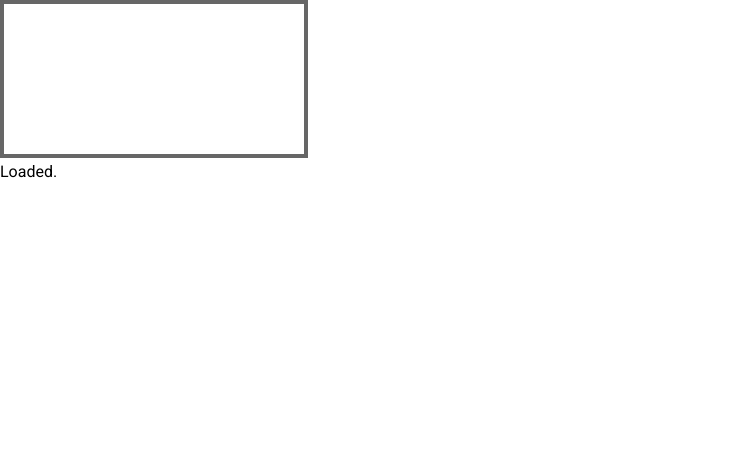
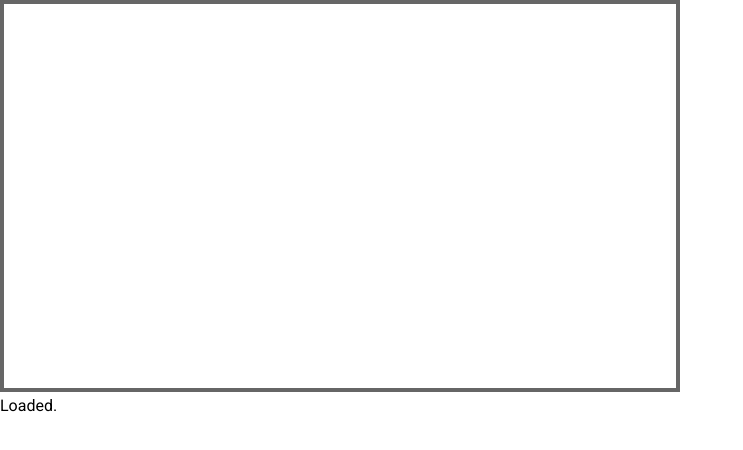
Before and after one commit to michaellaszlo/sandwich-time, a plain HTML site: page index.html in a window 1280 px wide. Shown: the whole page, without its empty margins (0-743 px from the left). Drawn offline with Linux system fonts and the light colour scheme.

Commit message:
Layer canvases and fit to map

```diff
--- a/index.html
+++ b/index.html
@@ -10,7 +10,7 @@
 </head>
 <body>
 
-<canvas id="gameCanvas"></canvas>
+<div id="gameBox"></div>
 
 <div id="messageBox"></div>
 
--- a/tofu.time.css
+++ b/tofu.time.css
@@ -5,8 +5,13 @@
   font-family: Roboto;
 }
 
-#gameCanvas {
+#gameBox {
   border: 4px solid #666;
+  position: relative;
+  display: inline-block;
+}
+#gameBox canvas {
+  position: absolute;
 }
 
 #messageBox {
--- a/tofu.time.js
+++ b/tofu.time.js
@@ -2,18 +2,29 @@ var TofuTime = (function () {
   var levels = [
         {
           map: [
-            '   xxxxxx            ',
-            '   |  |              ',
-            '   |  xxxxxxx        ',
-            '   |       |         ',
-            '  xxxx   xxxxxxxx    ',
-            '          |          ',
-            '    xxxxxxxx         ',
-            '                     '
+            '                     ',
+            ' xxxxxxxxxxxxxxxxxxx ',
+            ' |    |      |     | ',
+            ' |    xxxxxxxx     | ',
+            ' |         |       | ',
+            ' xxxx    xxxxxxxx  | ',
+            '    |     |     |  | ',
+            '    xxxxxxx     |  | ',
+            '    |           |  | ',
+            ' xxxxxxx      xxxxxx ',
+            ' |     |      |    | ',
+            ' xxxxxxxxxxxxxxxxxxx '
           ]
         }
       ],
-      currentLevel;
+      currentLevel,
+      size = {
+        cell: 32,
+        container: { border: 4 }
+      },
+      container = {},
+      canvas = {},
+      context = {};
 
   function addMessage(s) {
     document.getElementById('messageBox').innerHTML += s + '<br>';
@@ -27,8 +38,8 @@ var TofuTime = (function () {
         dc = [ 0, 1, 0, -1 ],
         i, R, C,
         map = currentLevel.map,
-        rLimit = currentLevel.height,
-        cLimit = currentLevel.width;
+        rLimit = currentLevel.numRows,
+        cLimit = currentLevel.numCols;
     flooded[r][c] = true;
     cells.push({ r: r, c: c });
     for (i = 0; i < 4; ++i) {
@@ -64,21 +75,26 @@ var TofuTime = (function () {
     };
   }
 
+  function paintLevel() {
+  }
+
   function loadLevel(levelIndex) {
     var level = currentLevel = levels[levelIndex],
         map = level.map,
-        height = level.height = map.length,
-        width = level.width = map[0].length,
+        numRows = level.numRows = map.length,
+        numCols = level.numCols = map[0].length,
+        physicalWidth = numCols * size.cell,
+        physicalHeight = numRows * size.cell,
         platforms = [],
         ladders = [],
-        flooded = new Array(height),
+        flooded = new Array(numRows),
         thing,
         r, c, ch;
-    for (r = 0; r < height; ++r) {
-      flooded[r] = new Array(width);
+    for (r = 0; r < numRows; ++r) {
+      flooded[r] = new Array(numCols);
     }
-    for (r = 0; r < height; ++r) {
-      for (c = 0; c < width; ++c) {
+    for (r = 0; r < numRows; ++r) {
+      for (c = 0; c < numCols; ++c) {
         if (flooded[r][c]) {
           continue;
         }
@@ -93,9 +109,23 @@ var TofuTime = (function () {
         }
       }
     }
+    container.game.style.width = physicalWidth +
+        2 * size.container.border + 'px';
+    container.game.style.height = physicalHeight +
+        2 * size.container.border + 'px';
+    Object.keys(canvas).forEach(function (name) {
+      canvas[name].width = physicalWidth;
+      canvas[name].height = physicalHeight;
+    });
   }
 
   function load() {
+    container.game = document.getElementById('gameBox');
+    [ 'furniture', 'characters' ].forEach(function (name) {
+      canvas[name] = document.createElement('canvas');
+      context[name] = canvas[name].getContext('2d');
+      container.game.appendChild(canvas[name]);
+    });
     loadLevel(0);
     addMessage('Loaded.');
   }
```
